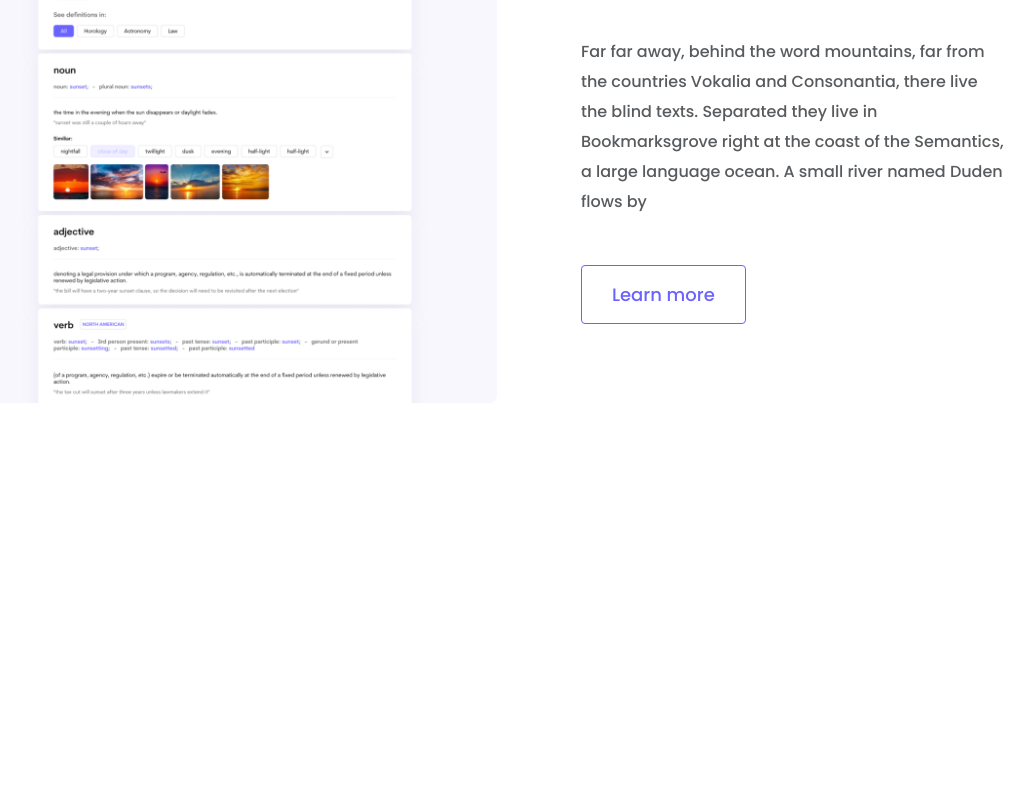
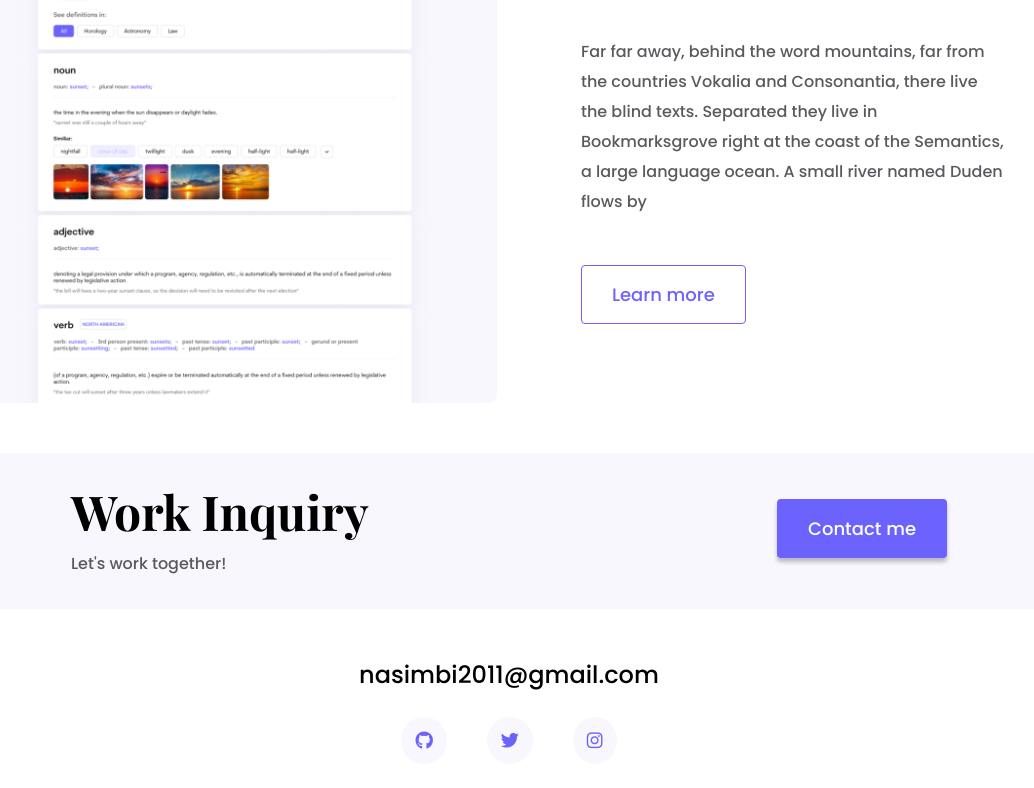
Before and after one commit to Nadia-si/portfolio-project, a plain HTML site: page index.html in a window 1280 px wide. Shown: the part 2199-2987 px from the top of the page, without its empty margins (131-1165 px from the left). Before the commit the page ends 2650 px from the top, so only its background shows below. Drawn offline with nearby package versions, Linux system fonts and the light colour scheme.

Commit message:
Added the footer

```diff
--- a/css/style.css
+++ b/css/style.css
@@ -26,6 +26,10 @@ h1 {
 }
 h2 {
   font-size: 60px;
+}
+
+h4 {
+  font-size: 48px;
 }
 p {
   font-weight: normal;
@@ -129,6 +133,46 @@ nav li.active a {
   max-height: 42px;
 }
 
+footer {
+  margin: 50px 0;
+}
+
+footer .contact-box {
+  background: var(--secondary-color);
+  padding: 30px 120px;
+  border-radius: 10px;
+}
+
+footer .contact-box p {
+  margin: 0;
+}
+
+footer .email-link {
+  text-decoration: none;
+  color: black;
+  font-size: 24px;
+  text-align: center;
+}
+
+footer .email-link:hover {
+  color: var(--branding-color);
+}
+
+footer .social-links a {
+  margin: 0 20px;
+  color: var(--branding-color);
+  background: var(--secondary-color);
+  padding: 10px 14px;
+  font-size: 18px;
+  border-radius: 50%;
+  transition: all 100ms ease-in-out;
+}
+
+footer .social-links a:hover {
+  color: white;
+  background: var(--branding-color);
+}
+
 @media (max-width: 900px) {
   .hero {
     padding: 80px 20px;
--- a/index.html
+++ b/index.html
@@ -118,6 +118,35 @@
           </div>
         </div>
       </div>
+      <footer>
+        <div
+          class="contact-box d-flex justify-content-between mb-5 d-none d-md-flex"
+        >
+          <div>
+            <h4>Work Inquiry</h4>
+            <p class="text-muted">Let's work together!</p>
+          </div>
+          <div>
+            <a href="" class="btn btn-branding mt-3">Contact me</a>
+          </div>
+        </div>
+        <div class="d-flex justify-content-center mb-4">
+          <a href="mailto:mailto:nasimbi2011@gmail.com" class="email-link"
+            >nasimbi2011@gmail.com</a
+          >
+        </div>
+        <div class="social-links d-flex justify-content-center">
+          <a href="https://github.com/Nadia-si">
+            <i class="fa-brands fa-github"></i>
+          </a>
+          <a href="https://www.twitter.com/nasimbi">
+            <i class="fa-brands fa-twitter"></i>
+          </a>
+          <a href="https://www.instagram.com/simbi_na">
+            <i class="fa-brands fa-instagram"></i>
+          </a>
+        </div>
+      </footer>
     </div>
   </body>
 </html>
```
Also changed, not shown: contact.html (+4 -0 lines).
